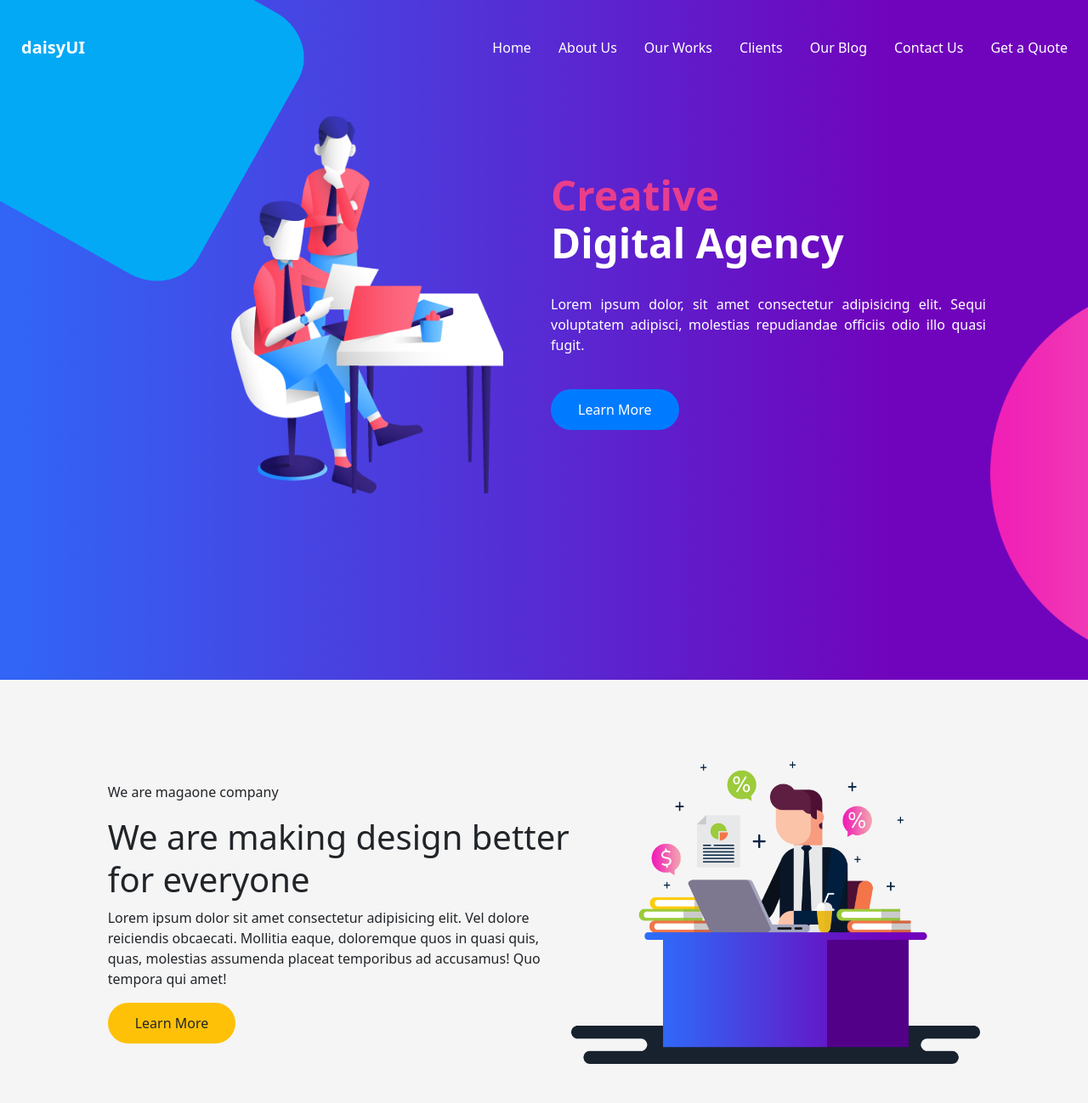
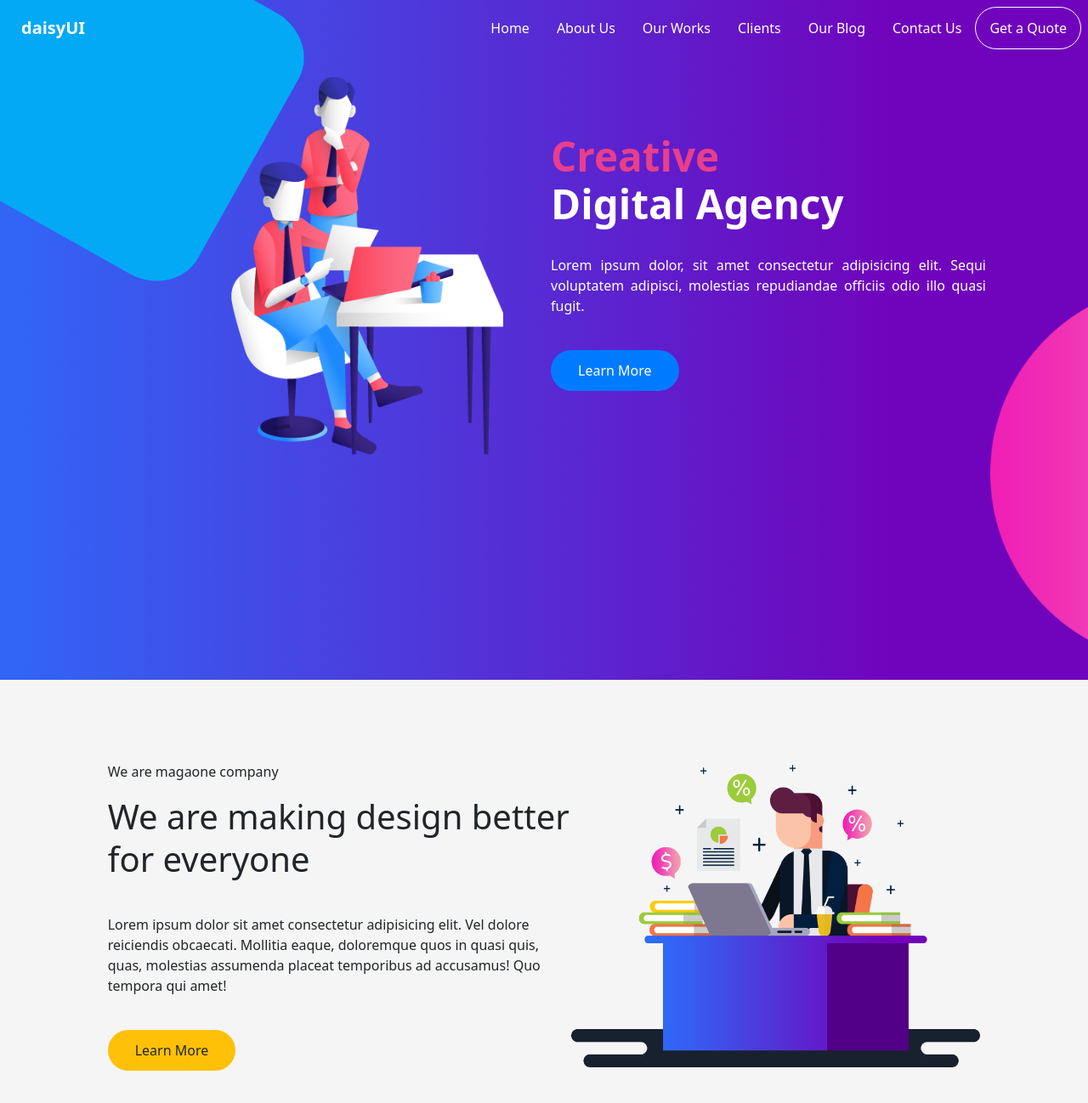
Before and after one commit to mukarrom/itminanit.com, a React (Create React App) app: page / in a window 1280 px wide. Shown: the top 1298 px of the page at 85% size. Built offline with nearby package versions, Linux system fonts and the light colour scheme.

Commit message:
scrollY 200px show navbar

```diff
--- a/src/App.js
+++ b/src/App.js
@@ -1,10 +1,24 @@
+import { useState } from 'react';
 import { Route, Routes } from 'react-router-dom';
 import './App.css';
+import Navbar from './components/Navbar/Navbar';
 import Home from './pages/Home';
 
 function App() {
+  const [hide, setHide] = useState('hidden');
+
+  window.addEventListener('scroll', () => {
+    if (window.scrollY > 200) {
+      setHide('block');
+    } else {
+      setHide('hidden');
+    }
+  });
   return (
     <div>
+      <div className={`sticky top-0 z-50 ${hide} gradient-bg2`}>
+        <Navbar />
+      </div>
       <Routes>
         <Route path="/" element={<Home />} />
       </Routes>
--- a/src/components/Navbar/Navbar.js
+++ b/src/components/Navbar/Navbar.js
@@ -1,8 +1,17 @@
-import React from 'react';
+import React, { useState } from 'react';
 
 function Navbar() {
+  const [bgGradient, setBgGradient] = useState('');
+
+  window.addEventListener('scroll', () => {
+    if (window.scrollY > 200) {
+      setBgGradient('gradient-bg2');
+    } else {
+      setBgGradient('');
+    }
+  });
   return (
-    <div className="navbar text-white py-8 z-10 relative">
+    <div className={`navbar text-white z-10 relative ${bgGradient}`}>
       <div className="navbar-start">
         <a className="btn btn-ghost normal-case text-xl">daisyUI</a>
       </div>
@@ -102,7 +111,7 @@ function Navbar() {
           <li>
             <a>Contact Us</a>
           </li>
-          <li>
+          <li className="border rounded-full hover:bg-white hover:text-gray-dark">
             <a>Get a Quote</a>
           </li>
         </ul>
--- a/src/index.css
+++ b/src/index.css
@@ -81,6 +81,9 @@
 		background: -webkit-linear-gradient(left, #3264f5 2%, #7004bc 82%);
 		background: linear-gradient(to right, #3264f5 2%, #7004bc 82%);
 	}
+	.gradient-bg2 {
+		background:linear-gradient(to right, #7004bc 2%, #3264f5 82%)
+	}
 }
 @layer base {
 }
--- a/src/pages/About.js
+++ b/src/pages/About.js
@@ -8,7 +8,7 @@ function About() {
         <div className="">
           <p className="">We are magaone company</p>
           <h1 className="h1">We are making design better for everyone</h1>
-          <p className="">Lorem ipsum dolor sit amet consectetur adipisicing elit. Vel dolore reiciendis obcaecati. Mollitia eaque, doloremque quos in quasi quis, quas, molestias assumenda placeat temporibus ad accusamus! Quo tempora qui amet!</p>
+          <p className="my-10">Lorem ipsum dolor sit amet consectetur adipisicing elit. Vel dolore reiciendis obcaecati. Mollitia eaque, doloremque quos in quasi quis, quas, molestias assumenda placeat temporibus ad accusamus! Quo tempora qui amet!</p>
           <div className="">
             <button type="button" className="bg-yellow py-3 px-8 rounded-full hover:bg-primary hover:text-white">Learn More</button>
           </div>
```
